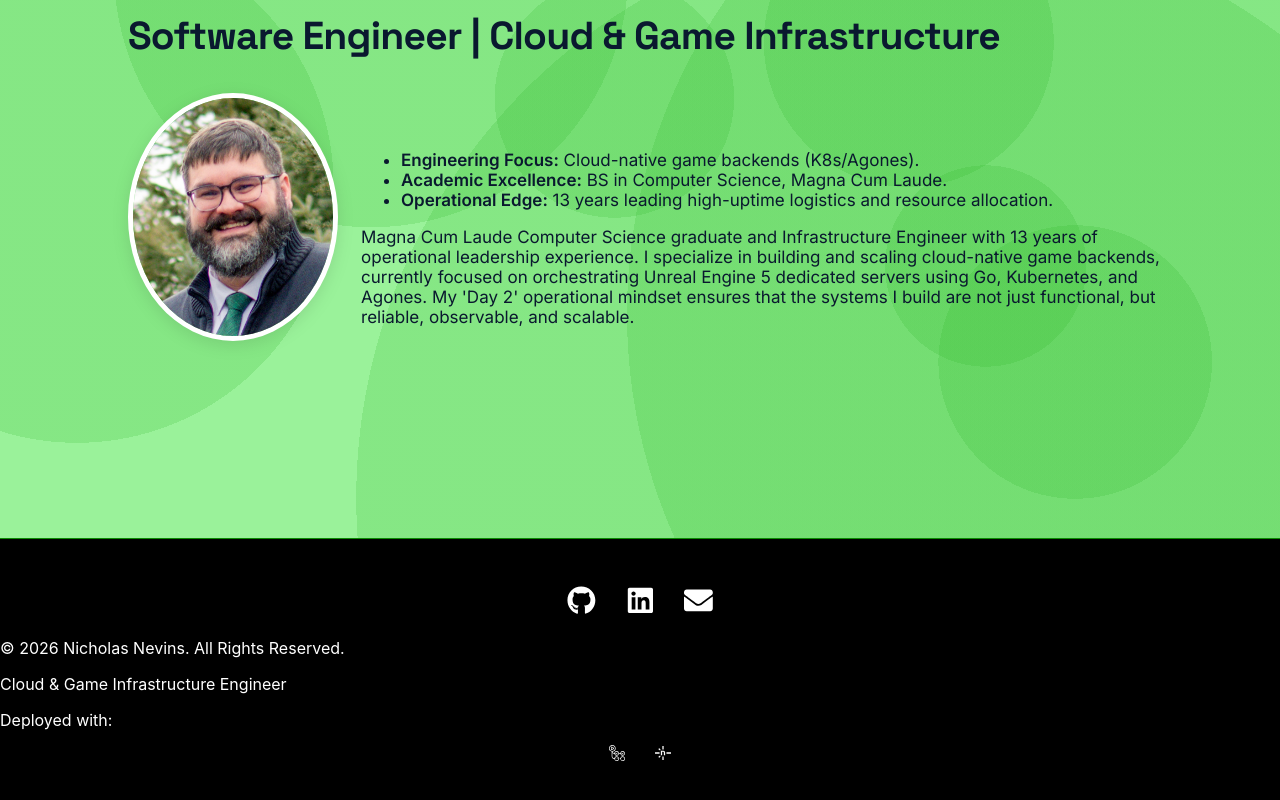
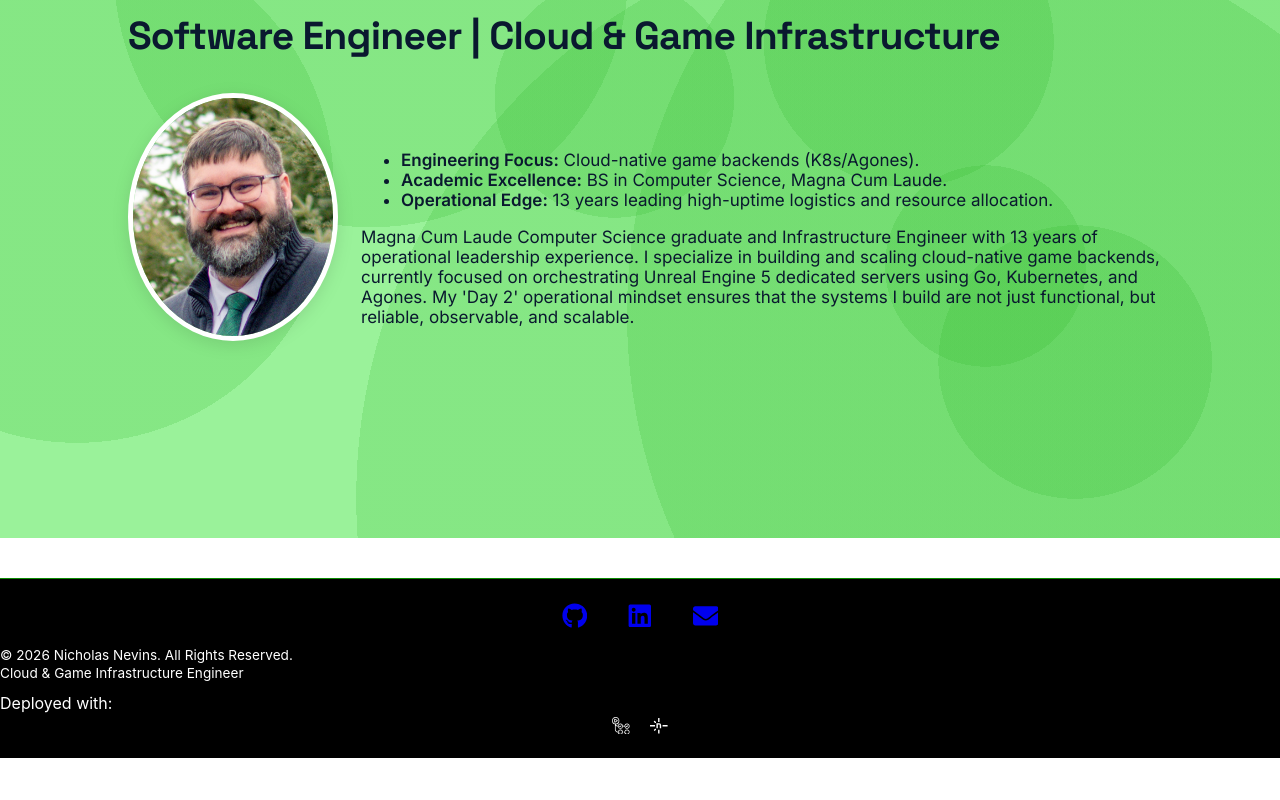
Before and after one commit to NevinsN/professional_portfolio, a React (Create React App) app in the folder professional_portfolio/: page /home in a window 1280 px wide. Shown: the part 332-1132 px from the top of the page. After the commit the page ends 1090 px from the top, so only its background shows below. Built offline with nearby package versions, Linux system fonts and the light colour scheme.

Commit message:
additional final tweaks

```diff
--- a/professional_portfolio/src/App.css
+++ b/professional_portfolio/src/App.css
@@ -286,26 +286,35 @@ button {
 }
 
 .site-footer {
-    padding: 2rem 0;
-    background-color: #000000;
-    color: #ffffff;
+    padding: 1.5rem 0; /* Reduced from 2rem or 30px */
+    background-color: #000;
+    color: #fff;
     border-top: 1px solid #0b8a02;
-    width: 100%;
+    margin-top: 40px;
 }
 
-.footer-socials a {
-    color: #ffffff;
-    font-size: 1.8rem;
-    transition: color 0.3s ease;
+.footer-content {
+    display: flex;
+    flex-direction: column;
+    gap: 10px; /* Tightens the vertical space between blocks */
 }
 
-.footer-socials a:hover {
-    color: #0b8a02;
+.footer-socials {
+    display: flex;
+    justify-content: center;
+    gap: 40px; /* Keeps horizontal space wide but vertical gap small */
+    font-size: 1.6rem;
 }
 
-.footer-socials, .ops-icons {
+.footer-branding p {
+    margin: 2px 0; /* Forces the lines closer together */
+    font-size: 0.85rem;
+}
+
+.ops-icons {
     display: flex;
     justify-content: center;
-    gap: 30px;
-    margin: 15px 0;
+    gap: 20px;
+    font-size: 1.1rem; /* Slightly smaller to distinguish from socials */
+    margin-top: 4px;
 }
```
